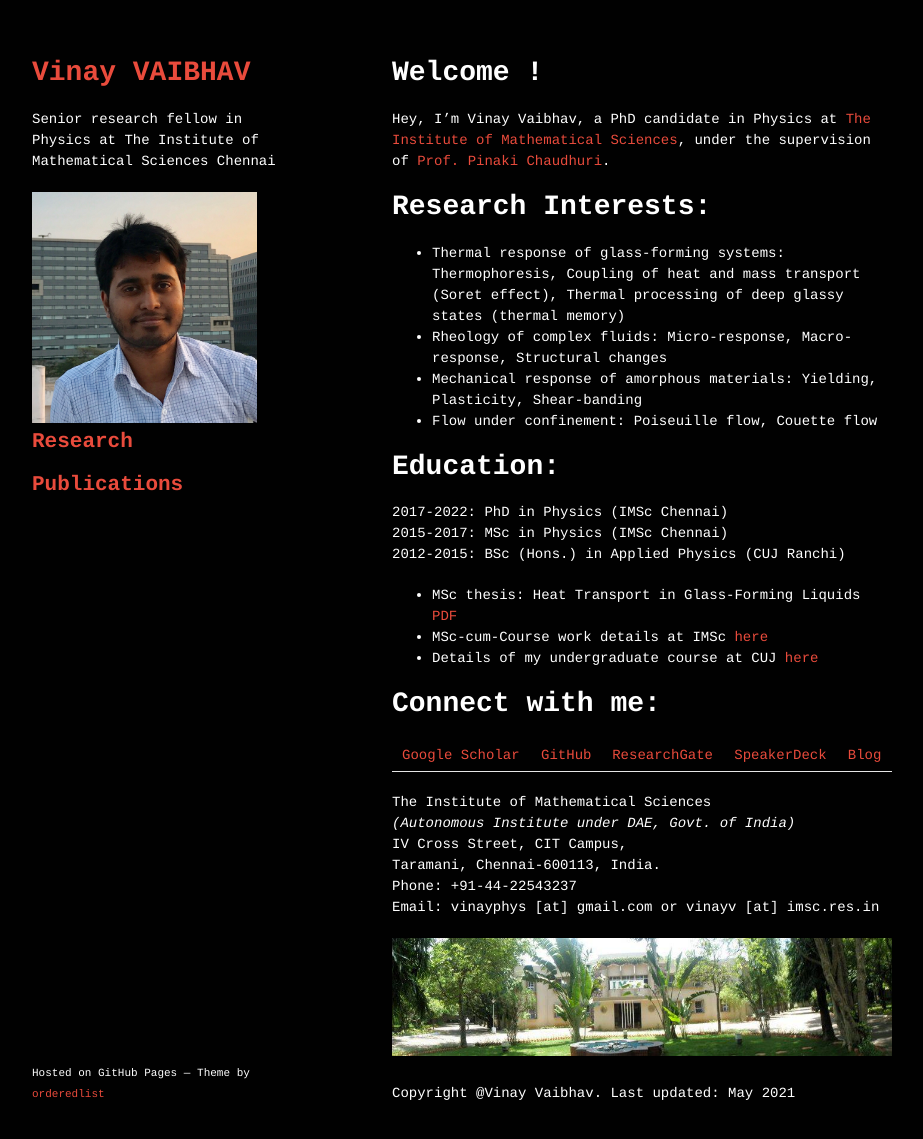
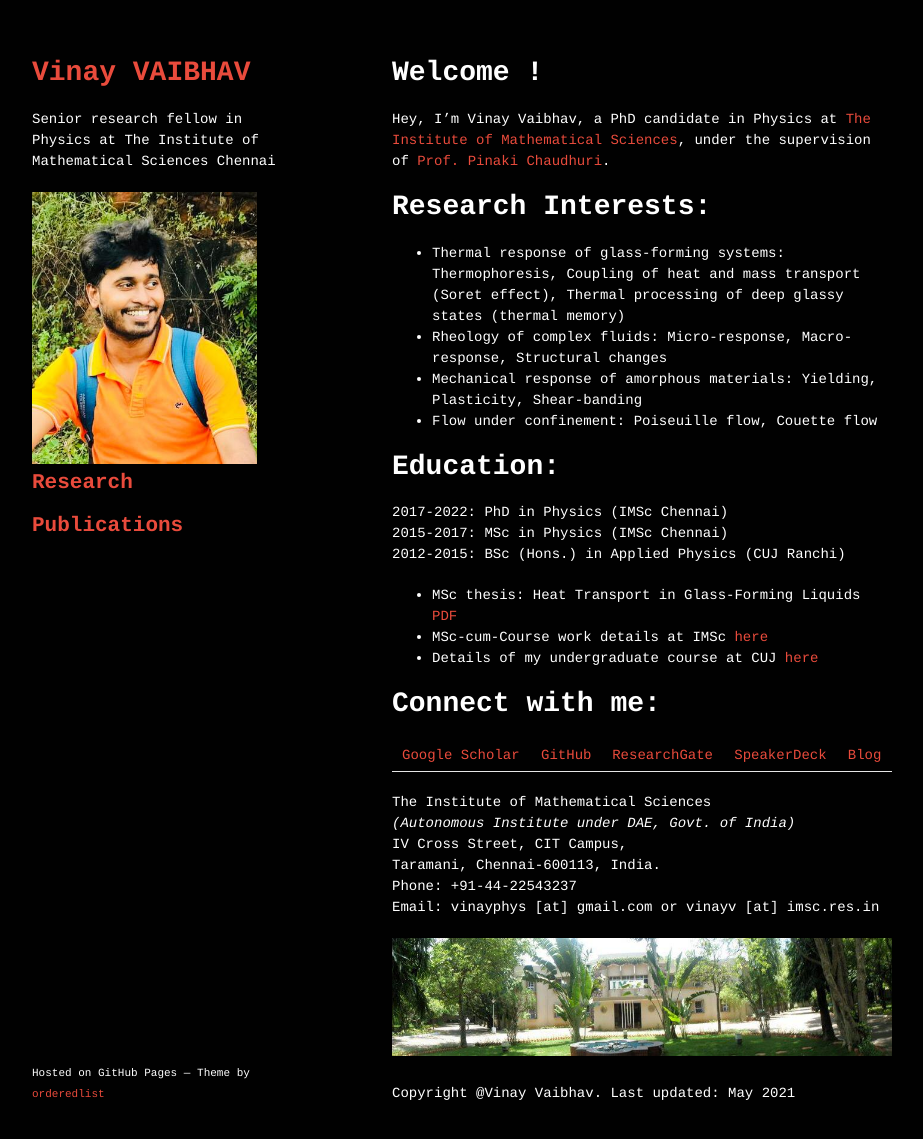
Before and after one commit to vinayphys/vinayphys.github.io, a Jekyll site: the page built from index.md, in a window 1280 px wide and 1174 px high. Shown: the top 1139 px of the window, without its empty margins (178-1101 px from the left). Built offline with Jekyll 4.4.1, drawn with Linux system fonts in a browser that asks for light colours; our own code applies the rules of GitHub Pages for plain Markdown files; a script that is not in the unit is left out.

Commit message:
Update default.html

```diff
--- a/_layouts/default.html
+++ b/_layouts/default.html
@@ -21,7 +21,7 @@
 
         <p>{{ site.description | default: site.github.project_tagline }}</p>
 
-       <img src="images/photo_profile.jpg" width="225"/>
+       <img src="images/photo_profile2.jpeg" width="225"/>
 
         <h2><a href="{{ "/Research" | absolute_url}}">Research</a></h2>
         <h2><a href="{{ "/Publications" | absolute_url}}">Publications</a></h2>
```
